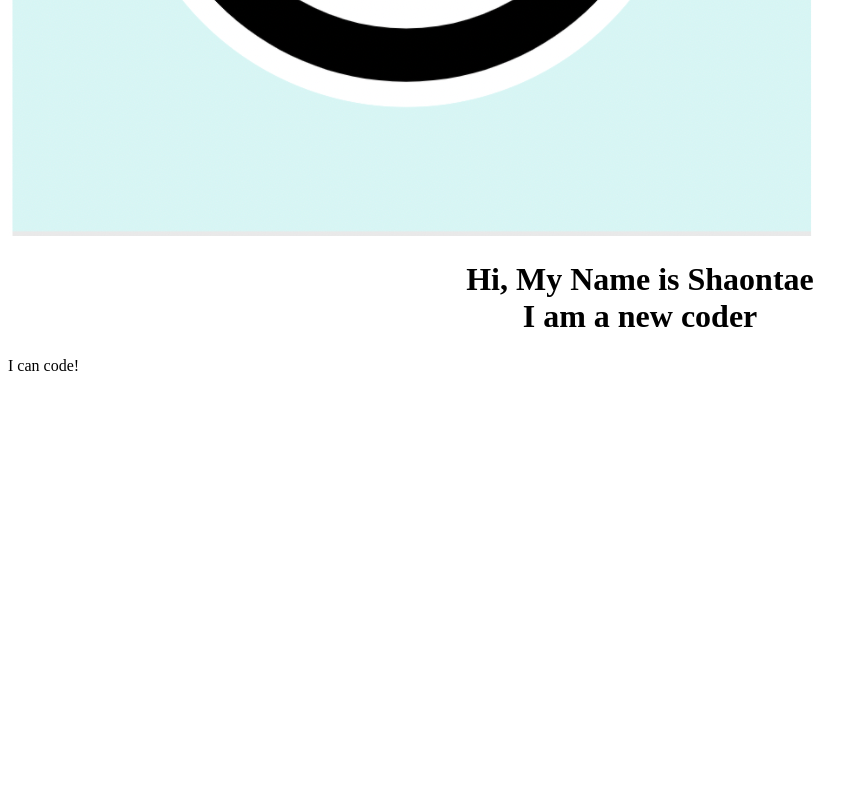
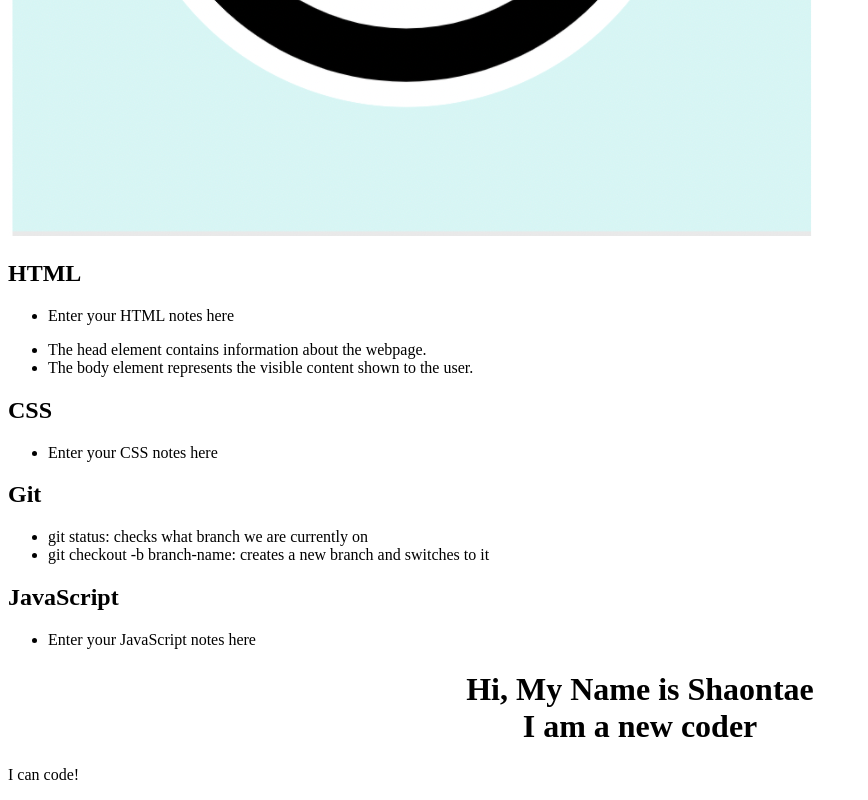
Before and after one commit to Shaontae/prework-study-guide, a plain HTML site: page prework-study-guide-demo/index.html in a window 1280 px wide. Shown: the part 620-1420 px from the top of the page, without its empty margins (0-868 px from the left). Before the commit the page ends 1011 px from the top, so only its background shows below. Drawn offline with Linux system fonts and the light colour scheme.

Commit message:
added html file to my repo

```diff
--- a/prework-study-guide-demo/index.html
+++ b/prework-study-guide-demo/index.html
@@ -12,7 +12,38 @@
       <img src="./assets/bowtie-cat.png" alt="Profile image of cat wearing a bow tie." />
     </header>
     <main>
-      <!-- Student code goes here -->
+      <section class="card" id="html-section">
+        <h2>HTML</h2>
+        <ul>
+          <li>Enter your HTML notes here</li>
+        </ul>
+        <ul>
+          <li>The head element contains information about the webpage.</li>
+          <li>The body element represents the visible content shown to the user.</li>
+        </ul>
+      </section>
+
+      <section class="card" id="css-section">
+        <h2>CSS</h2>
+        <ul>
+          <li>Enter your CSS notes here</li>
+        </ul>
+      </section>
+
+      <section class="card" id="git-section">
+        <h2>Git</h2>
+     <ul>
+      <li>git status: checks what branch we are currently on</li>
+      <li>git checkout -b branch-name: creates a new branch and switches to it</li>
+     </ul>
+      </section>
+
+        <section class="card" id="javascript-section">
+          <h2>JavaScript</h2>
+          <ul>
+            <li>Enter your JavaScript notes here</li>
+          </ul>
+        </section>
       <p><h1><center>Hi, My Name is Shaontae
         <br>
         I am a new coder
```
Also changed, not shown: 1 other file.
